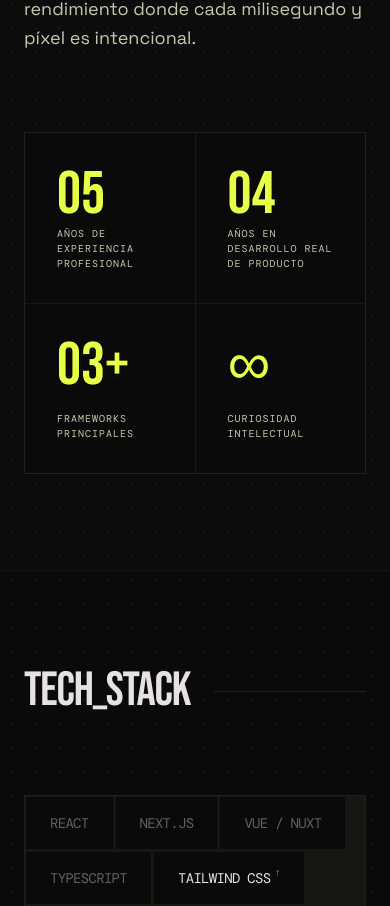
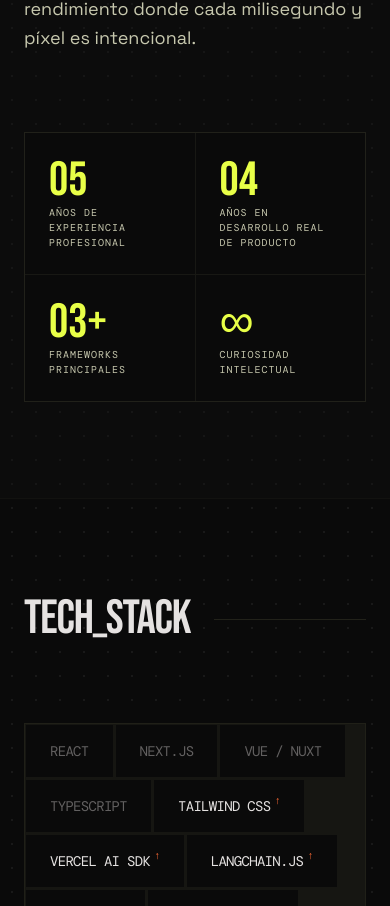
Before and after one commit to Targoos/tulioramirez-portfolio, a React (Vite) app: page / in a window 390 px wide. Shown: the part 1376-2282 px from the top of the page. Built offline with nearby package versions, Linux system fonts and the light colour scheme; a web font is replaced by a local one.

Commit message:
style: update AboutSection stat cards with responsive padding, sizing, and layout adjustments

```diff
--- a/src/components/sections/AboutSection.tsx
+++ b/src/components/sections/AboutSection.tsx
@@ -33,9 +33,9 @@
           {STAT_VALS.map((val, i) => (
             <div
               key={val}
-              className="bg-background p-8 aspect-square flex flex-col justify-between hover:bg-surface transition-colors"
+              className="bg-background p-6 md:p-8 flex flex-col justify-between h-full w-full md:aspect-square hover:bg-surface transition-colors"
             >
-              <dd className="font-headline text-6xl text-primary leading-none">{val}</dd>
+              <dd className="font-headline text-5xl md:text-6xl text-primary leading-none">{val}</dd>
               <dt className="font-label text-[10px] uppercase tracking-widest text-on-surface-variant">
                 {t.about.stats[i]}
               </dt>
```
